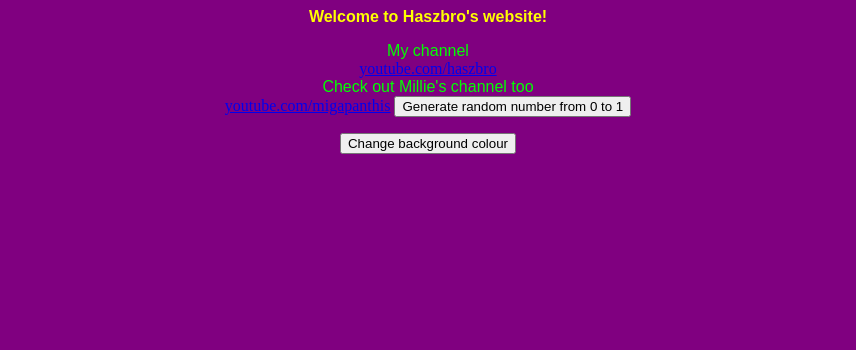
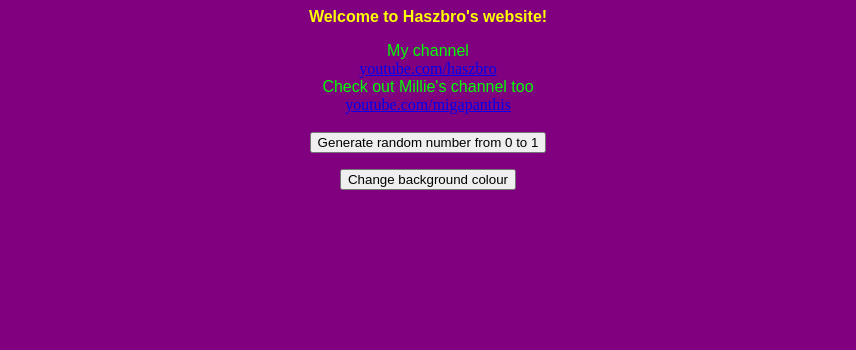
Before and after one commit to haszbro/haszbro.github.io, a plain HTML site: page index.html in a window 1280 px wide. Shown: the full height of the page, 212-1068 px from the left. Drawn offline with Linux system fonts and the light colour scheme.

Commit message:
line br in the buttons

```diff
--- a/index.html
+++ b/index.html
@@ -23,7 +23,7 @@
 	<font color='lime' face='arial'><center>My channel<center></font>
 	<a color='lime' href="https://www.youtube.com/channel/UChS0hH-z_VkTSMWduM_12HQ">youtube.com/haszbro</a>
 	<center><font color='lime' face= 'arial'>Check out Millie's channel too<br></font></center>
-	<a color='lime' href="https://www.youtube.com/channel/UCWR62QyAfxdnoqB3bwqU74g">youtube.com/migapanthis</a>
+	<a color='lime' href="https://www.youtube.com/channel/UCWR62QyAfxdnoqB3bwqU74g">youtube.com/migapanthis<br><br></a>
 	<script src='index.js'></script>
 	<button type="button"
 	onclick="document.getElementById('demo').innerHTML = window.makeNumber()">Generate random number from 0 to 1</button>
```
